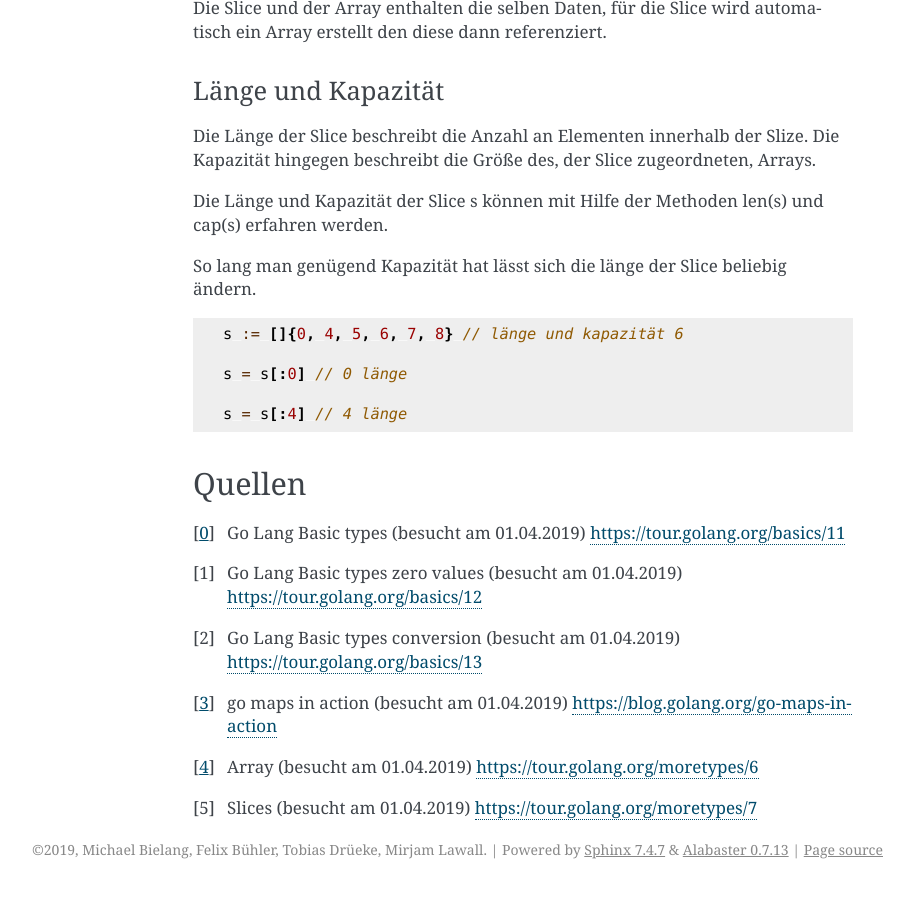
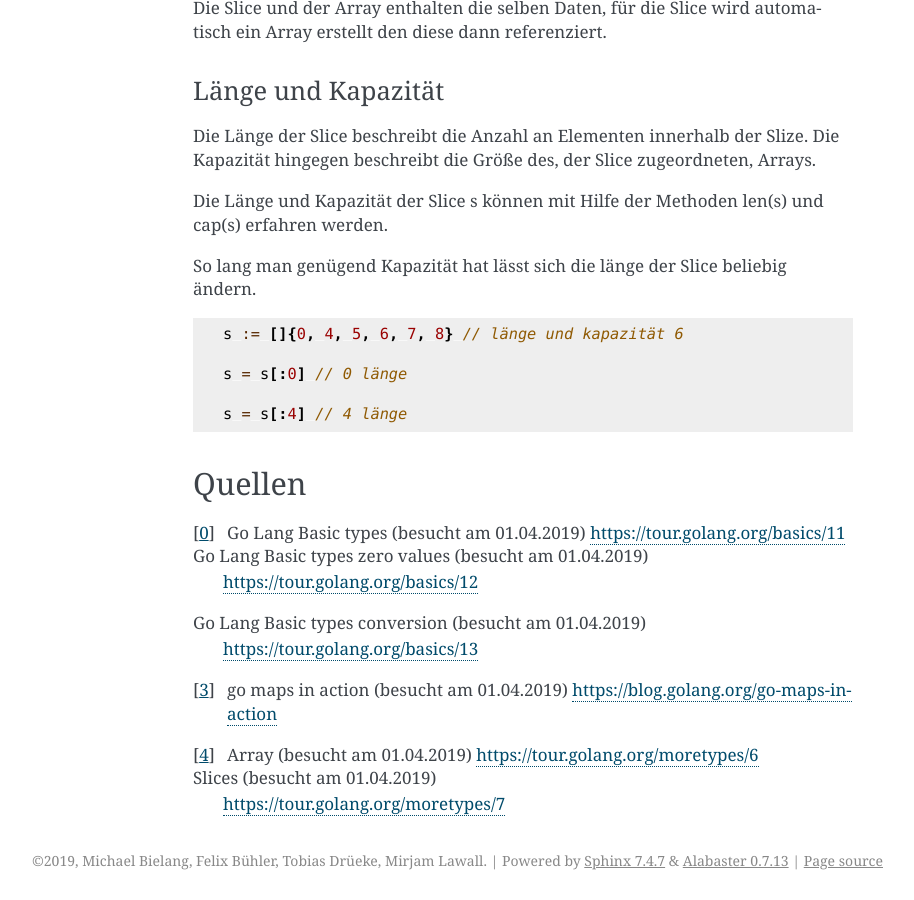
Before and after one commit to michaelBielang/universityProject-from_all_a_bit, a Sphinx documentation site: the page built from source/datentypen.rst, in a window 1280 px wide and 900 px high, scrolled down 4183 px. Shown: the whole window, without its empty margins (227-1141 px from the left). Built offline with Sphinx 7.4.7, drawn with Linux system fonts in a browser that asks for light colours.

Commit message:
Update datentypen.rst

```diff
--- a/source/datentypen.rst
+++ b/source/datentypen.rst
@@ -244,13 +244,13 @@ Quellen
 
 .. [0] Go Lang Basic types (besucht am 01.04.2019)
     https://tour.golang.org/basics/11
-.. [1] Go Lang Basic types zero values (besucht am 01.04.2019)
+Go Lang Basic types zero values (besucht am 01.04.2019)
     https://tour.golang.org/basics/12
-.. [2] Go Lang Basic types conversion (besucht am 01.04.2019)
+Go Lang Basic types conversion (besucht am 01.04.2019)
     https://tour.golang.org/basics/13
 .. [3] go maps in action (besucht am 01.04.2019)
     https://blog.golang.org/go-maps-in-action
 .. [4] Array (besucht am 01.04.2019)
     https://tour.golang.org/moretypes/6
-.. [5] Slices (besucht am 01.04.2019)
+Slices (besucht am 01.04.2019)
     https://tour.golang.org/moretypes/7
```
